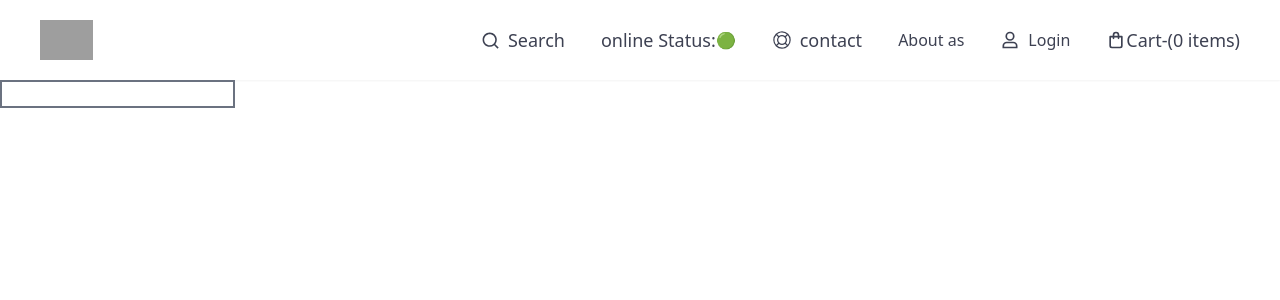
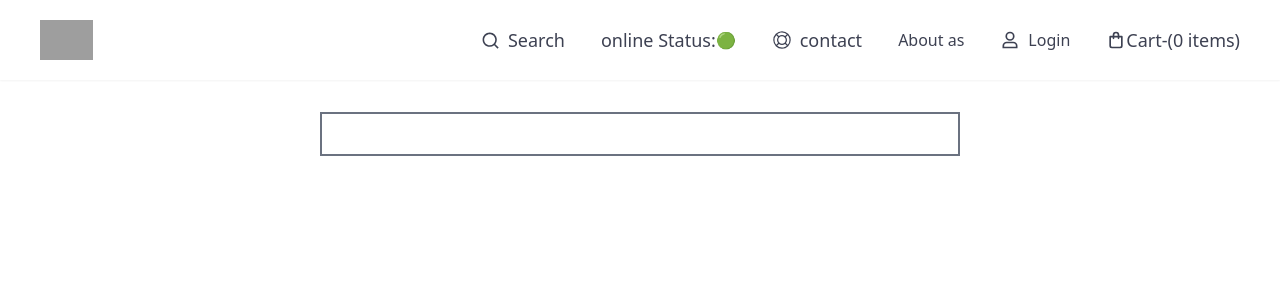
Before and after one commit to anasfaz/Food_store, a React (Vite) app: page /search in a window 1280 px wide. Shown: the top 300 px of the page. Built offline with nearby package versions, Linux system fonts and the light colour scheme; no server answers; grey boxes are pictures that could not be loaded.

Commit message:
debunce functionality add

```diff
--- a/src/components/Search.js
+++ b/src/components/Search.js
@@ -1,11 +1,40 @@
-import React from 'react'
+import { useEffect, useState } from "react";
+import useDebounce from "../utils/useDebounce";
 
 const Search = () => {
+  const [searchList, setSearchList] = useState([]);
+  const [searchQuery, setSearchQuery] = useState("");
+  const debouncedValue = useDebounce(searchQuery, 2000);
+  useEffect(() => {
+    searchFetch();
+  }, [debouncedValue]);
+
+  const searchFetch = async () => {
+    const endpoint = "https://www.swiggy.com/dapi/restaurants/search/suggest";
+    const lat = 9.938136399999992;
+    const lng = 76.3217758;
+
+    // Construct the full URL with parameters
+    const url = `${endpoint}?lat=${lat}&lng=${lng}&str=${debouncedValue}`;
+
+    // Make the fetch request
+    const response = await fetch(url);
+
+    const { data } = await response.json();
+    console.log(data, "responser");
+    setSearchList(data);
+  };
+
   return (
-      <div>
-          <input className='border-2 border-gray-500' type="text" />
+    <div className="flex justify-center mt-8">
+      <input
+        onChange={(e) => setSearchQuery(e.target.value)}
+        value={searchQuery}
+        className="border-2 border-gray-500 w-6/12 p-2"
+        type="text"
+      />
     </div>
-  )
-}
+  );
+};
 
-export default Search
+export default Search;
--- /dev/null
+++ b/src/utils/useDebounce.js
@@ -0,0 +1,22 @@
+import { Input } from "postcss";
+import { useState, useEffect } from "react";
+
+
+const useDebounce = (inputValue, delay) => {
+    const [debounceValue, setDebounceValue] = useState()
+
+    useEffect(() => {
+
+        const timer = setTimeout(() => {
+         setDebounceValue(inputValue)
+     },delay)
+
+      return () => {
+        clearTimeout(timer)
+      }
+    }, [inputValue,delay])
+
+   return debounceValue
+}
+
+export default useDebounce;
```
